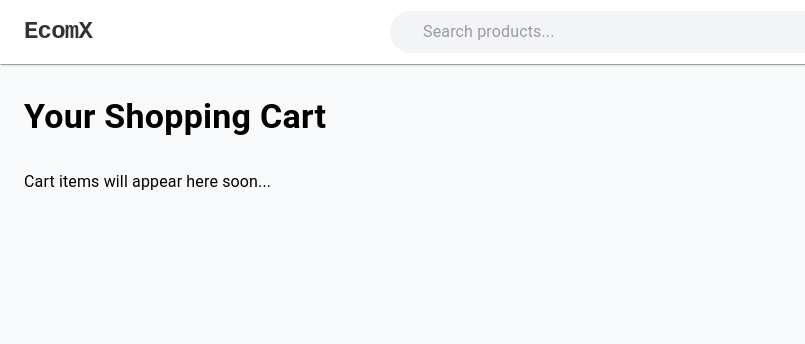
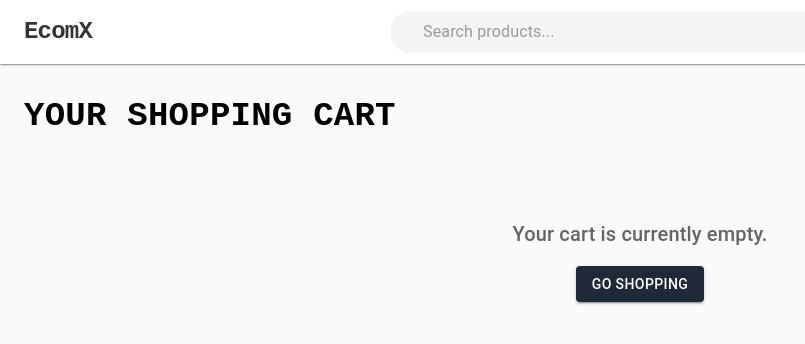
Before and after one commit to OsamaBinTariq/EcomX, a React (Vite) app: page /cart in a window 1280 px wide. Shown: the top 344 px of the page, without its empty margins (0-805 px from the left). Built offline with nearby package versions, Linux system fonts and the light colour scheme; some icons are missing.

Commit message:
Update Cart.jsx
Adding and removing cart items

```diff
--- a/src/pages/Cart.jsx
+++ b/src/pages/Cart.jsx
@@ -1,18 +1,100 @@
-import { Container, Typography, Toolbar } from '@mui/material';
+import { Container, Typography, Toolbar, Grid, Card, CardContent, Button, Box, IconButton, Divider } from '@mui/material';
+import DeleteIcon from '@mui/icons-material/Delete';
+import { useCart } from '../context/CartContext';
+import { Link } from 'react-router-dom';
 
 const Cart = () => {
+  const { cart, removeFromCart } = useCart();
+  const totalPrice = cart.reduce((total, item) => total + (item.price * item.quantity), 0);
+
   return (
     <Container maxWidth="xl" sx={{ py: 4, bgcolor: '#f9fafb', minHeight: '100vh' }}>
-
       <Toolbar />
 
-      <Typography variant="h4" sx={{ fontWeight: 'bold', mb: 4 }}>
-        Your Shopping Cart
+      <Typography variant="h4" sx={{ fontWeight: 'bold', mb: 4, fontFamily: 'monospace' }}>
+        YOUR SHOPPING CART
       </Typography>
 
-      <Typography variant="body1">
-        Cart items will appear here soon...
-      </Typography>
+      {cart.length === 0 ? (
+        <Box sx={{ textAlign: 'center', mt: 10 }}>
+          <Typography variant="h6" color="text.secondary" sx={{ mb: 2 }}>
+            Your cart is currently empty.
+          </Typography>
+          <Button variant="contained" component={Link} to="/" sx={{ bgcolor: '#1f2937' }}>
+            Go Shopping
+          </Button>
+        </Box>
+      ) : (
+        <Grid container spacing={4}>
+
+          <Grid item xs={12} md={8}>
+            {cart.map((item) => (
+              <Card key={item.id} sx={{ mb: 2, display: 'flex', alignItems: 'center', p: 2 }}>
+
+                <Box sx={{ width: 100, height: 100, mr: 2, flexShrink: 0 }}>
+                  <img
+                    src={item.image}
+                    alt={item.title}
+                    style={{ width: '100%', height: '100%', objectFit: 'contain' }}
+                  />
+                </Box>
+
+                <Box sx={{ flexGrow: 1 }}>
+                  <Typography variant="subtitle1" fontWeight="bold">
+                    {item.title}
+                  </Typography>
+                  <Typography variant="body2" color="text.secondary">
+                    ${item.price} x {item.quantity}
+                  </Typography>
+                  <Typography variant="h6" color="primary" fontWeight="bold">
+                    ${(item.price * item.quantity).toFixed(2)}
+                  </Typography>
+                </Box>
+
+                <IconButton color="error" onClick={() => removeFromCart(item.id)}>
+                  <DeleteIcon />
+                </IconButton>
+              </Card>
+            ))}
+          </Grid>
+
+          <Grid item xs={12} md={4}>
+            <Card sx={{ p: 3, position: 'sticky', top: '100px' }}>
+              <Typography variant="h6" fontWeight="bold" gutterBottom>
+                Order Summary
+              </Typography>
+              <Divider sx={{ my: 2 }} />
+
+              <Box sx={{ display: 'flex', justifyContent: 'space-between', mb: 2 }}>
+                <Typography>Subtotal</Typography>
+                <Typography fontWeight="bold">${totalPrice.toFixed(2)}</Typography>
+              </Box>
+
+              <Box sx={{ display: 'flex', justifyContent: 'space-between', mb: 3 }}>
+                <Typography>Shipping</Typography>
+                <Typography color="success.main">Free</Typography>
+              </Box>
+
+              <Divider sx={{ mb: 2 }} />
+
+              <Box sx={{ display: 'flex', justifyContent: 'space-between', mb: 3 }}>
+                <Typography variant="h6">Total</Typography>
+                <Typography variant="h6" fontWeight="bold">${totalPrice.toFixed(2)}</Typography>
+              </Box>
+
+              <Button
+                fullWidth
+                variant="contained"
+                size="large"
+                sx={{ bgcolor: '#1f2937', '&:hover': { bgcolor: 'black' } }}
+              >
+                Checkout
+              </Button>
+            </Card>
+          </Grid>
+
+        </Grid>
+      )}
     </Container>
   );
 };
```
